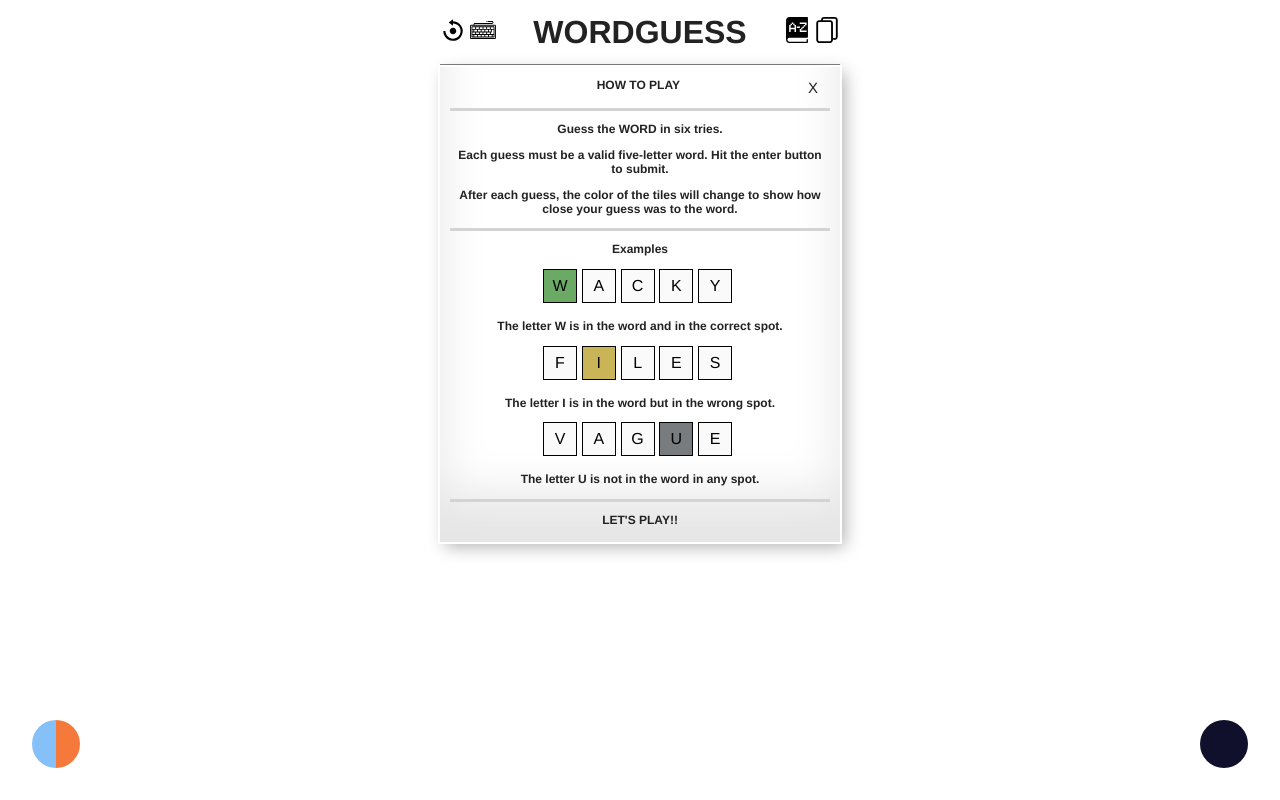
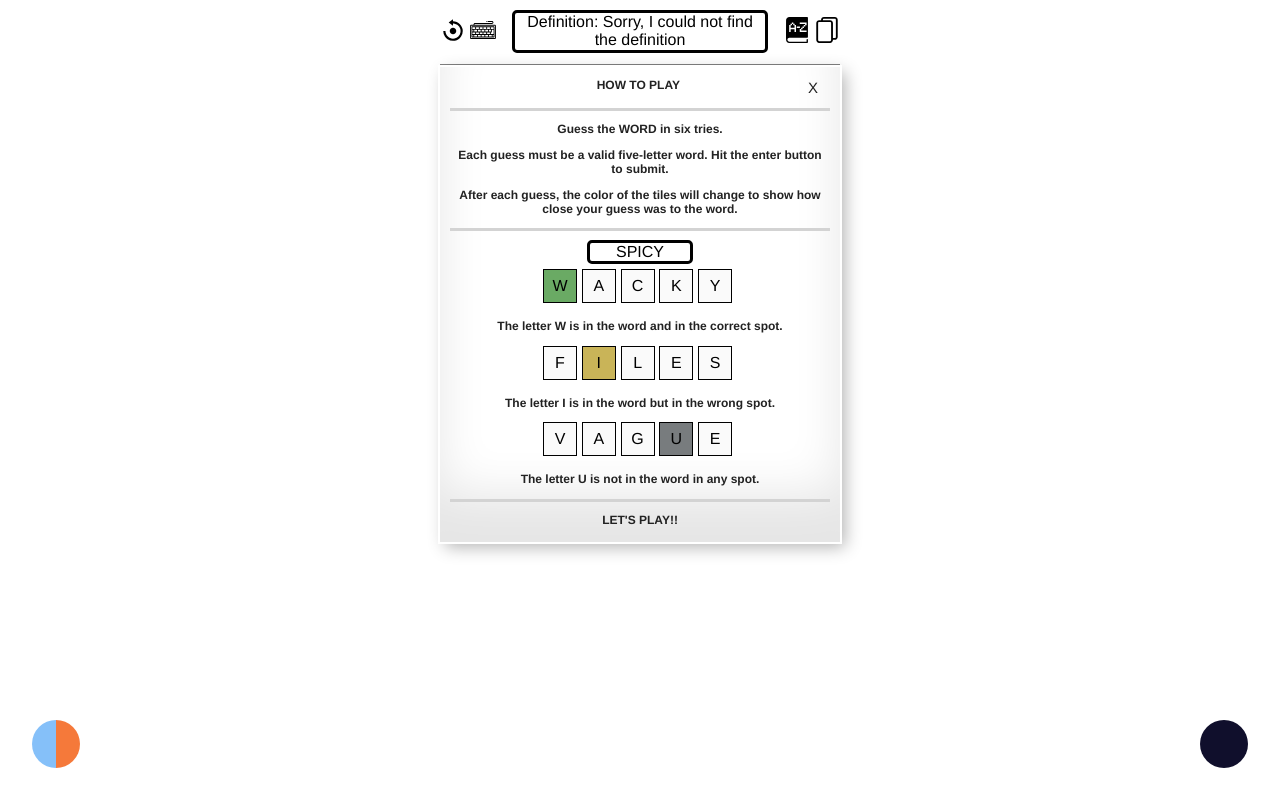
Before and after one commit to stevecalla/not_wordle_v1, a plain HTML site: page index.html in a window 1280 px wide. Both pictures are taken after a click on the icon 796 px from the left and 29 px from the top of the page. Drawn offline with nearby package versions, Linux system fonts and the light colour scheme; no server answers.

Commit message:
Adjust solution & defintion to overlap board

```diff
--- a/dark-theme.css
+++ b/dark-theme.css
@@ -11,6 +11,8 @@ body a {
 
 p,
 .solution,
-.message {
+.message,
+.definition {
   color: black;
+  background-color: white;
 }
--- a/styles.css
+++ b/styles.css
@@ -60,18 +60,30 @@ body {
   /* bottom: 32px; */
 }
 
-.solution {
+.solution,
+.definition {
+  margin-top: 15rem;
   width: 100px;
   text-align: center;
   border: solid;
-  border-color: white;
+  border-color: black;
   border-radius: 5px;
+  color: black;
   background-color: white;
+  position: absolute;
+  z-index: 3;
   animation: skew 3s infinite;
   animation-iteration-count: 5;
   /* transform: skew(20deg); */
   animation-direction: alternate;
   /* animation-duration: 3s; */
+}
+
+.definition {
+  margin-top: 18rem;
+  width: 250px;
+  margin: 10px;
+  text-align: center;
 }
 
 .message {
@@ -286,13 +298,6 @@ input[type=text][data-status='start'] {
   cursor: not-allowed;
 }
 
-.definition {
-  width: 250px;
-  margin: 10px;
-  margin-top: 2px;
-  text-align: center;
-}
-
 .darkmode-toggle {
   background: #100f2c;
   width: 3rem;
```
